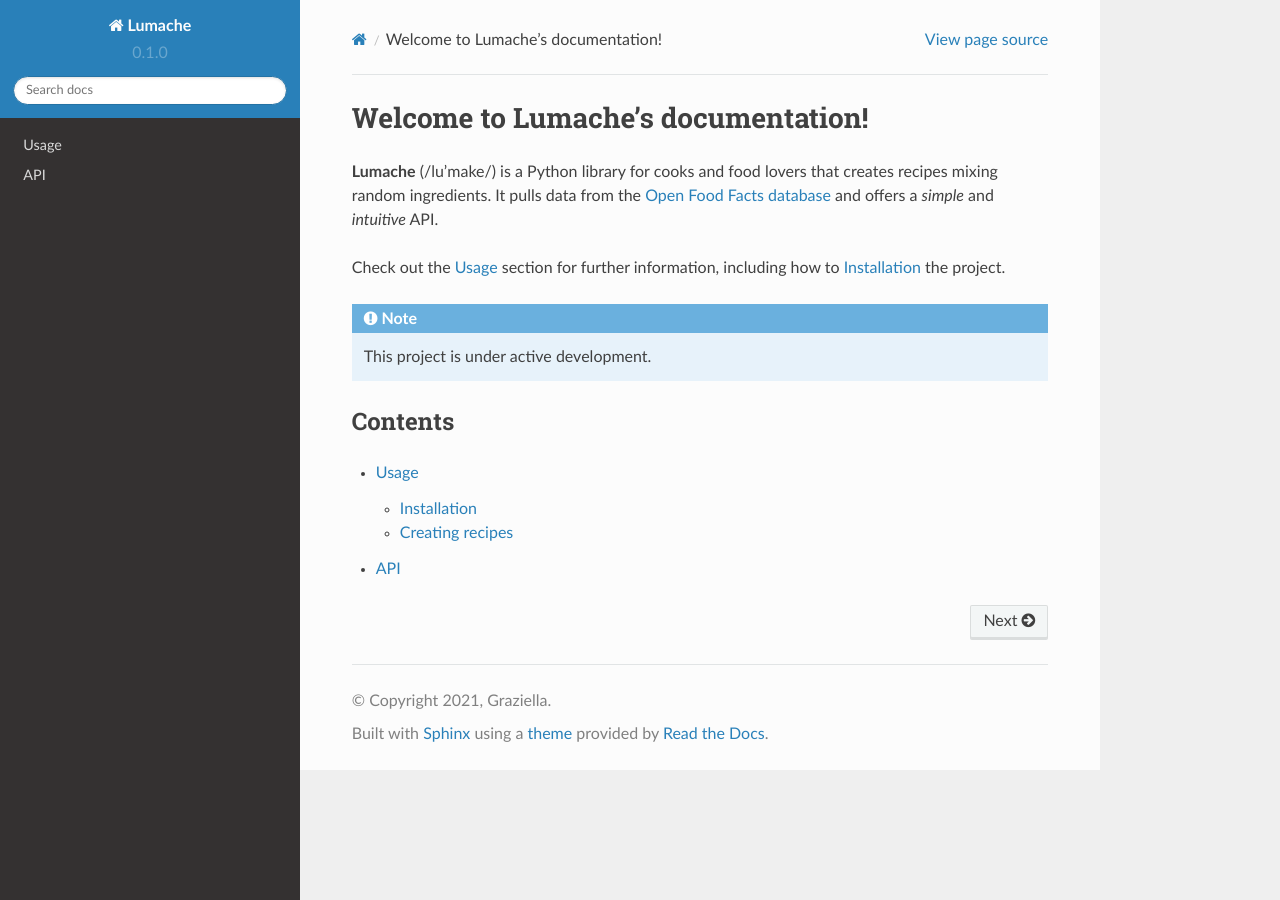
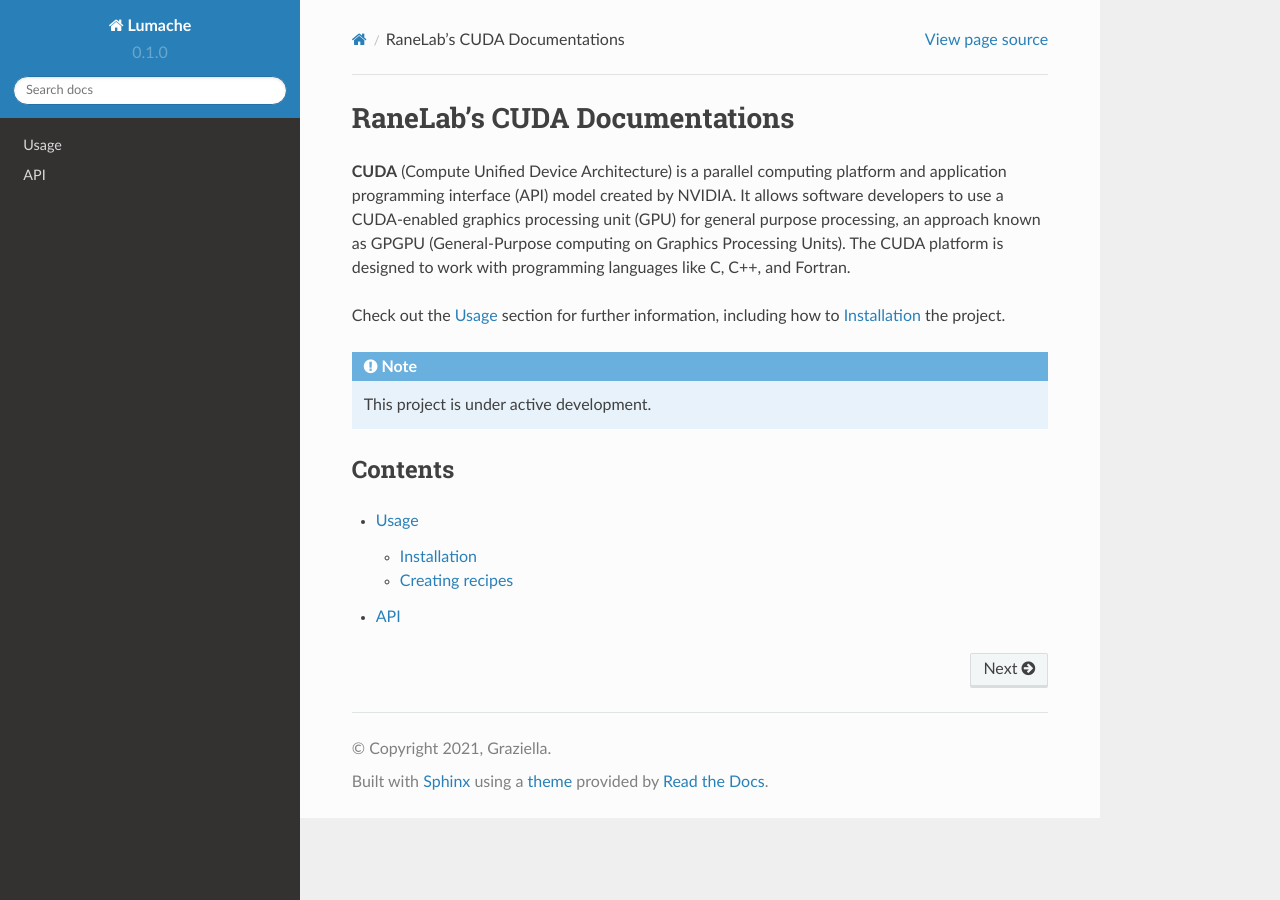
Before and after one commit to jp4474/CUDA-Examples, a Sphinx documentation site: the page built from docs/source/index.rst, in a window 1280 px wide. Built offline with Sphinx 7.4.7 and the Read the Docs theme 2.0.0, drawn with Linux system fonts in a browser that asks for light colours.

Commit message:
Update index.rst

```diff
--- a/docs/source/index.rst
+++ b/docs/source/index.rst
@@ -1,10 +1,7 @@
-Welcome to Lumache's documentation!
+RaneLab's CUDA Documentations
 ===================================
 
-**Lumache** (/lu'make/) is a Python library for cooks and food lovers
-that creates recipes mixing random ingredients.
-It pulls data from the `Open Food Facts database <https://world.openfoodfacts.org/>`_
-and offers a *simple* and *intuitive* API.
+**CUDA** (Compute Unified Device Architecture) is a parallel computing platform and application programming interface (API) model created by NVIDIA. It allows software developers to use a CUDA-enabled graphics processing unit (GPU) for general purpose processing, an approach known as GPGPU (General-Purpose computing on Graphics Processing Units). The CUDA platform is designed to work with programming languages like C, C++, and Fortran.
 
 Check out the :doc:`usage` section for further information, including
 how to :ref:`installation` the project.
@@ -17,6 +14,5 @@
 --------
 
 .. toctree::
-
    usage
    api
```
